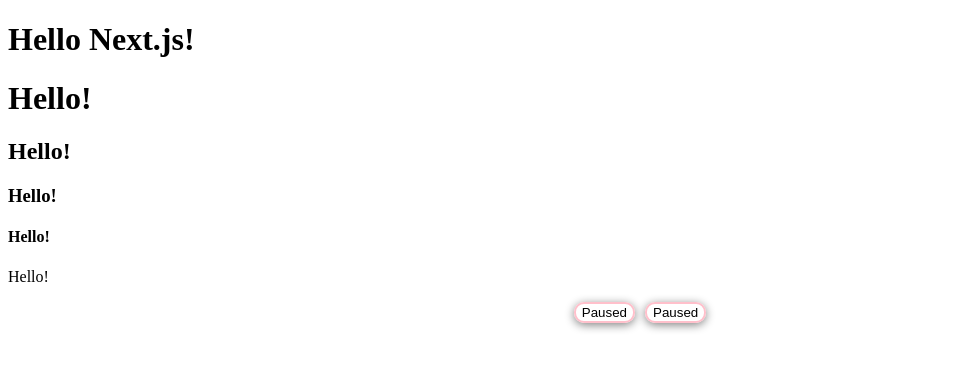
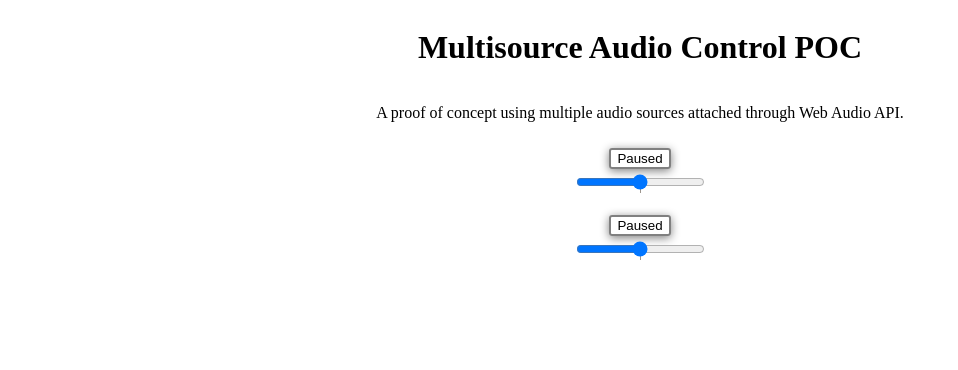
Before and after one commit to virtual-bar/multi-source-audio-POC, a Next.js app: page / in a window 1280 px wide. Shown: the top 370 px of the page, without its empty margins (0-958 px from the left). Built offline with nearby package versions, Linux system fonts and the light colour scheme.

Commit message:
ssr disabled

```diff
--- a/components/AudioTrack.tsx
+++ b/components/AudioTrack.tsx
@@ -1,13 +1,54 @@
 import React, { useState, useEffect } from 'react';
 import { Button } from './styles';
 
-const Master = ({ audioElement }) => {
+const useAudio = ({ initialGain }) => {
+  const AudioContext = window.AudioContext;
+  const [audioCtx] = useState(new AudioContext());
+  const [gainNode] = useState(audioCtx.createGain());
+
+  gainNode.gain.value = initialGain;
+
+  return { audioCtx, gainNode };
+};
+
+const AudioTrack = ({ audioElement }) => {
   const [playing, setPlaying] = useState(false);
+  const [volume, setVolume] = useState(1);
 
   const togglePlaying = () => {
     setPlaying(!playing);
-    audioElement.paused ? audioElement.play() : audioElement.pause();
   };
+
+  const changeVolume = e => {
+    const {
+      target: { value }
+    } = e;
+    setVolume(value);
+  };
+
+  const { audioCtx, gainNode } = useAudio({ initialGain: 1 });
+
+  const getAudioElement = () => audioElement;
+
+  useEffect(() => {
+    const audioElement = getAudioElement();
+    const track = audioCtx.createMediaElementSource(audioElement);
+
+    track.connect(gainNode).connect(audioCtx.destination);
+  }, []);
+
+  useEffect(() => {
+    const audioElement = getAudioElement();
+
+    if (playing && audioElement.paused) {
+      audioElement.play();
+    } else if (!playing && !audioElement.paused) {
+      audioElement.pause();
+      console.log(playing);
+    }
+
+    gainNode.gain.value = volume;
+  }, [playing, volume]);
 
   return (
     <>
@@ -19,7 +60,23 @@
       >
         {playing ? 'Playing' : 'Paused'}
       </Button>
+
+      <input
+        type="range"
+        id="volume"
+        className="control-volume"
+        min="0"
+        max="2"
+        value={volume}
+        onChange={changeVolume}
+        list="gainVals"
+        step="0.01"
+      />
+      <datalist id="gainVals">
+        <option value="1" label="unity" />
+      </datalist>
     </>
   );
 };
-export default Master;
+
+export default AudioTrack;
--- a/components/Master.tsx
+++ b/components/Master.tsx
@@ -5,6 +5,8 @@
 
 const ButtonContainer = styled.div`
   ${flexCentered}
+  flex-direction: column;
+  margin: 10px 0;
 `;
 
 const getAudio = source => {
@@ -17,13 +19,10 @@
 const Master = () => {
   return (
     <>
-      <h1>Hello!</h1>
-      <h2>Hello!</h2>
-      <h3>Hello!</h3>
-      <h4>Hello!</h4>
-      <p>Hello!</p>
       <ButtonContainer>
         <AudioTrack audioElement={getAudio('/outfoxing.mp3')} />
+      </ButtonContainer>
+      <ButtonContainer>
         <AudioTrack audioElement={getAudio('/fadedTwo.mp3')} />
       </ButtonContainer>
     </>
--- a/components/styles/Button.ts
+++ b/components/styles/Button.ts
@@ -3,8 +3,8 @@
 const Button = styled.button`
   margin: 0 5px;
   background: transparent;
-  border 2px solid pink;
-  border-radius: 10px;
+  border 2px solid gray;
+  border-radius: 3px;
   box-shadow: 0px 2px 10px gray;
   display: flex;
   align-items: center;
--- a/pages/index.tsx
+++ b/pages/index.tsx
@@ -1,13 +1,28 @@
 import React, { useEffect, useState } from 'react';
 import Master from '../components/Master';
+import styled from 'styled-components';
+import { flexCentered } from '../components/styles';
 
-const Home = () => {
+const Home = styled.div`
+  ${flexCentered};
+  flex-direction: column;
+`;
+
+const isServer = () => typeof window === 'undefined';
+
+const Index = () => {
   return (
     <>
-      <h1>Hello Next.js!</h1>
-      <Master />
+      <Home>
+        <h1>Multisource Audio Control POC</h1>
+        <p>
+          A proof of concept using multiple audio sources attached through Web
+          Audio API.
+        </p>
+        {!isServer() && <Master />}
+      </Home>
     </>
   );
 };
 
-export default Home;
+export default Index;
```
